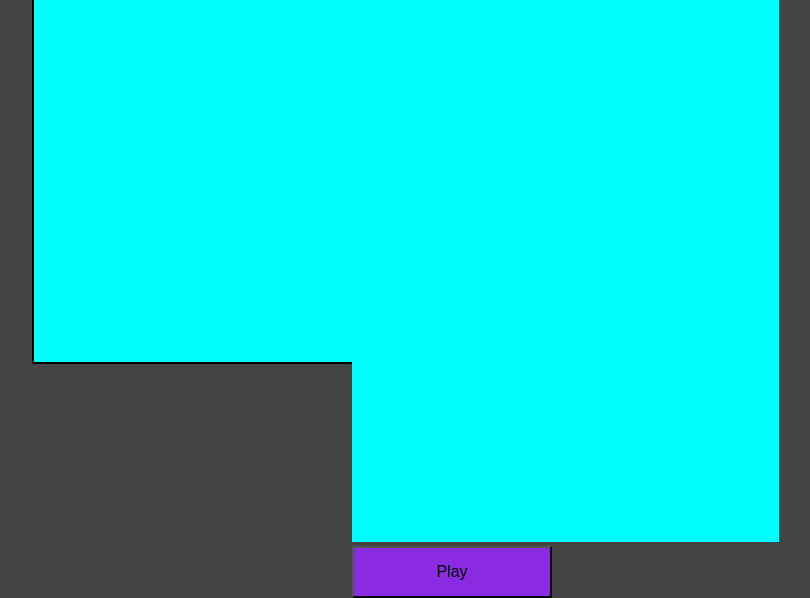
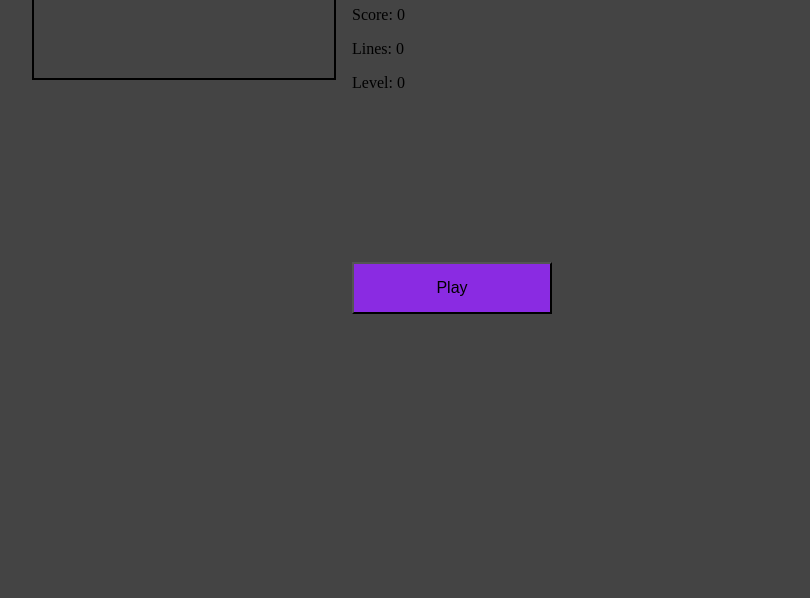
Before and after one commit to hadams25/js-tetris, a plain HTML site: page index.html in a window 1280 px wide. Shown: the part 280-878 px from the top of the page, without its empty margins (348-1158 px from the left). After the commit the page ends 800 px from the top, so only its background shows below. Drawn offline with Linux system fonts and the light colour scheme.

Commit message:
Update index.html

```diff
--- a/index.html
+++ b/index.html
@@ -7,7 +7,6 @@
         <style>
             html, body{margin:0;padding:0;width:100%;min-height:100vh;overflow-x:hidden;}
             body{background-color:#444;display:flex;flex-direction:column;justify-content:center;align-items:center;}
-            canvas{height:80vh;aspect-ratio: 2 / 3;background-color: aqua;}
             .grid{display: grid;grid-template-columns: 320px 200px;}
             .right-column{display: flex;flex-direction: column;justify-content: space-between;}
             .game-board{border: solid 2px;}
```
